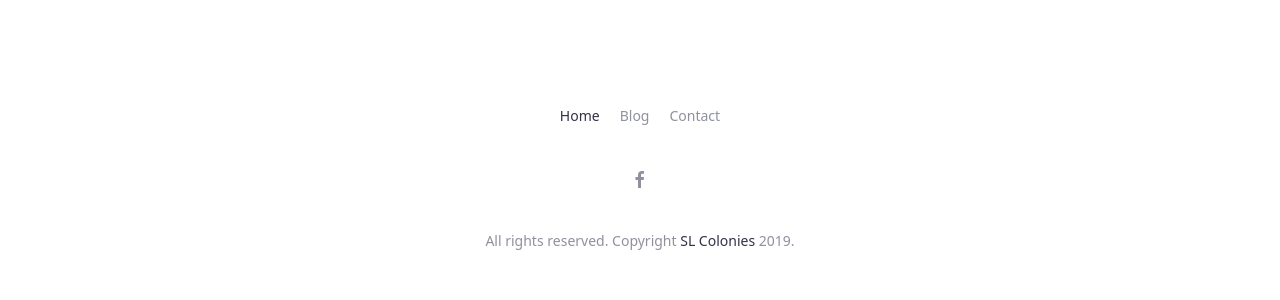
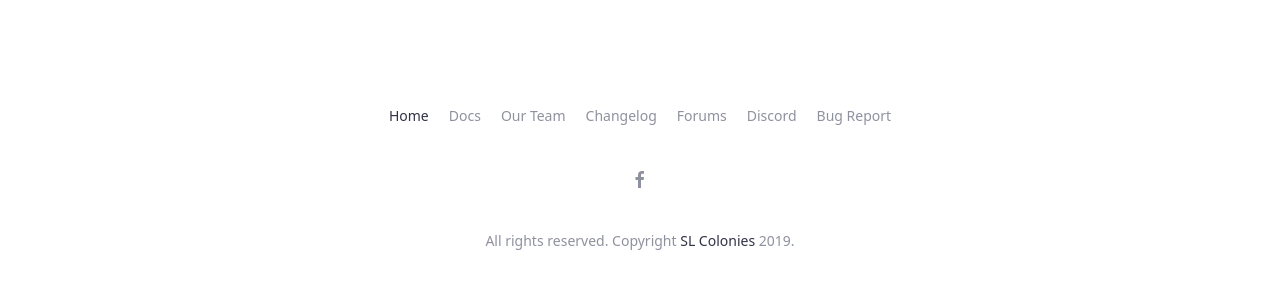
Before and after one commit to SLColonies/Public, a Jekyll site: the page built from index.md, in a window 1280 px wide. Shown: the part 1735-2035 px from the top of the page. Built offline with Jekyll 4.4.1, drawn with Linux system fonts in a browser that asks for light colours.

Commit message:
Update navigation_footer.yml

```diff
--- a/_data/navigation_footer.yml
+++ b/_data/navigation_footer.yml
@@ -3,8 +3,20 @@
 - title: Home
   url: /
 
-- title: Blog
-  url: /blog/
+- title: Docs
+  url: /docs/home/
 
-- title: Contact
-  url: /contact/
+- title: Our Team
+  url: /docs/team/
+
+- title: Changelog
+  url: /changelog-posts/
+
+- title: Forums
+  url: https://forum.slcolonies.com
+
+- title: Discord
+  url: https://discord.gg/nAgxReW
+
+- title: Bug Report
+  url: https://github.com/SLColonies/Public/issues/new/choose
```
